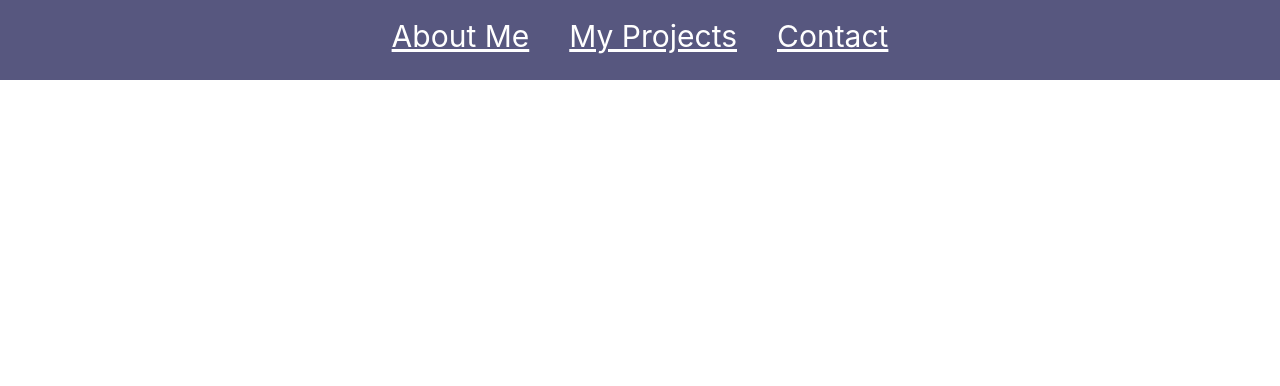
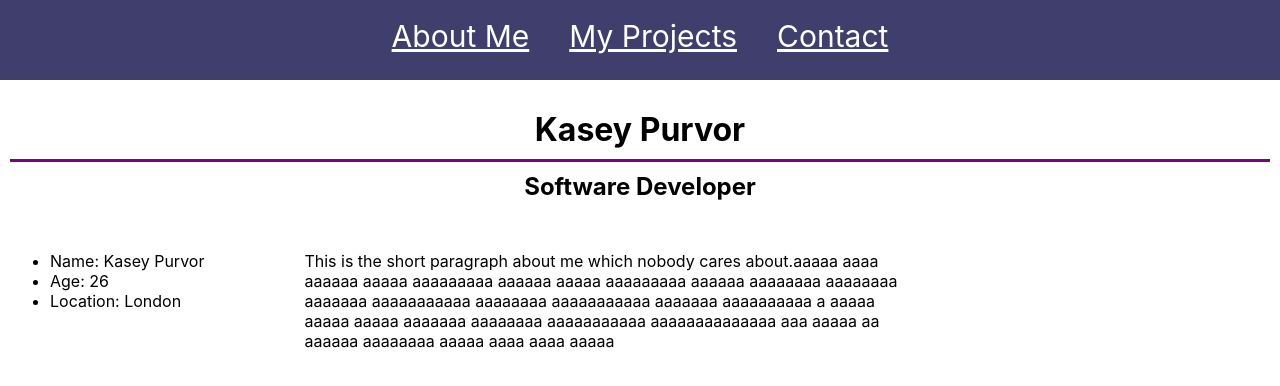
Before and after one commit to kasey-purvor/React-CV, a React (Create React App) app: page / in a window 1280 px wide. Shown: the top 386 px of the page. Built offline with nearby package versions, Linux system fonts and the light colour scheme.

Commit message:
created scenes dir, profile component created within

```diff
--- a/src/App.js
+++ b/src/App.js
@@ -1,15 +1,21 @@
 import React from 'react';
+import { BrowserRouter as Router, Switch, Route } from 'react-router-dom';
+
+// components
 import Navbar from './components/Navbar';
-import { BrowserRouter as Router, Switch, Route } from 'react-router-dom';
+import ProfilePage from './scenes/ProfilePage.js'
 
 function App() {
   return (
     <div className="App">
       <Router>
         <Navbar />
-        {/* <Switch>
-          <Route path='/' exact />
-        </Switch> */}
+        <Switch>
+          <Route exact path='/'>
+            <ProfilePage/>
+
+          </Route>
+        </Switch>
       </Router>
     </div>
   );
--- a/src/components/Navbar.css
+++ b/src/components/Navbar.css
@@ -13,12 +13,12 @@ li:hover {
     padding: 0;
     top: 0;
     left: 0;
-    background-color: rgba(63, 62, 109, 0.87);
+    background-color: rgba(63, 62, 109, 1);
+
+    z-index: 10;
     position: fixed;
     width: 100%;
     height:80px;
-
-
 }
 
 .navbar-container {
--- a/src/components/Navbar.js
+++ b/src/components/Navbar.js
@@ -1,4 +1,4 @@
-import React, {useState} from 'react';
+import React from 'react';
 import {Link} from 'react-router-dom';
 import './Navbar.css';
 
--- /dev/null
+++ b/src/scenes/ProfilePage.css
@@ -0,0 +1,44 @@
+* {
+    margin: 0;
+    padding: 0;
+}
+
+.profile-container {
+    position: relative;
+    top: 100px;
+    min-width: 500px;;
+    justify-content: center;
+}
+
+.profile-title {
+    display: block;
+    text-align: center;
+    border-bottom: purple solid;
+    padding-bottom: 10px;;
+    margin: 10px;
+}
+
+.profile-role {
+    display: block;
+    text-align: center;
+}
+
+.profile-details {
+    float: left;
+    display: inline;
+    padding: 50px;
+    display: inline-block;
+}
+
+.detail-item {
+
+}
+
+.bio {
+    padding: 50px;
+
+    display: inline;
+    float: left;
+    position: relative;
+    max-width: 600px;
+}
--- /dev/null
+++ b/src/scenes/ProfilePage.js
@@ -0,0 +1,39 @@
+import React from 'react';
+import './ProfilePage.css';
+
+class ProfilePage extends React.Component {
+    constructor(props) {
+        super(props)
+        this.state = {
+        }
+    }
+
+    render () {
+        return (
+            <div className='profile-container'>
+                <h1 className='profile-title'>
+                    Kasey Purvor
+                </h1>
+                <h2 className='profile-role'>
+                    Software Developer
+                </h2>
+                <ul className='profile-details'>
+                    <li className='detail-item'>
+                        Name: Kasey Purvor
+                    </li>
+                    <li className='detail-item'>
+                        Age: 26
+                    </li>
+                    <li className='detail-item'>
+                        Location: London
+                    </li>
+                </ul>
+                <p className='bio'>
+                    This is the short paragraph about me which nobody cares about.aaaaa aaaa aaaaaa aaaaa aaaaaaaaa aaaaaa aaaaa aaaaaaaaa aaaaaa aaaaaaaa aaaaaaaa aaaaaaa aaaaaaaaaaa aaaaaaaa aaaaaaaaaaa aaaaaaa aaaaaaaaaa a aaaaa aaaaa aaaaa aaaaaaa aaaaaaaa aaaaaaaaaaa aaaaaaaaaaaaaa aaa aaaaa aa aaaaaa aaaaaaaa aaaaa aaaa aaaa aaaaa
+                </p>
+            </div>
+        )
+    }
+}
+
+export default ProfilePage;
```
